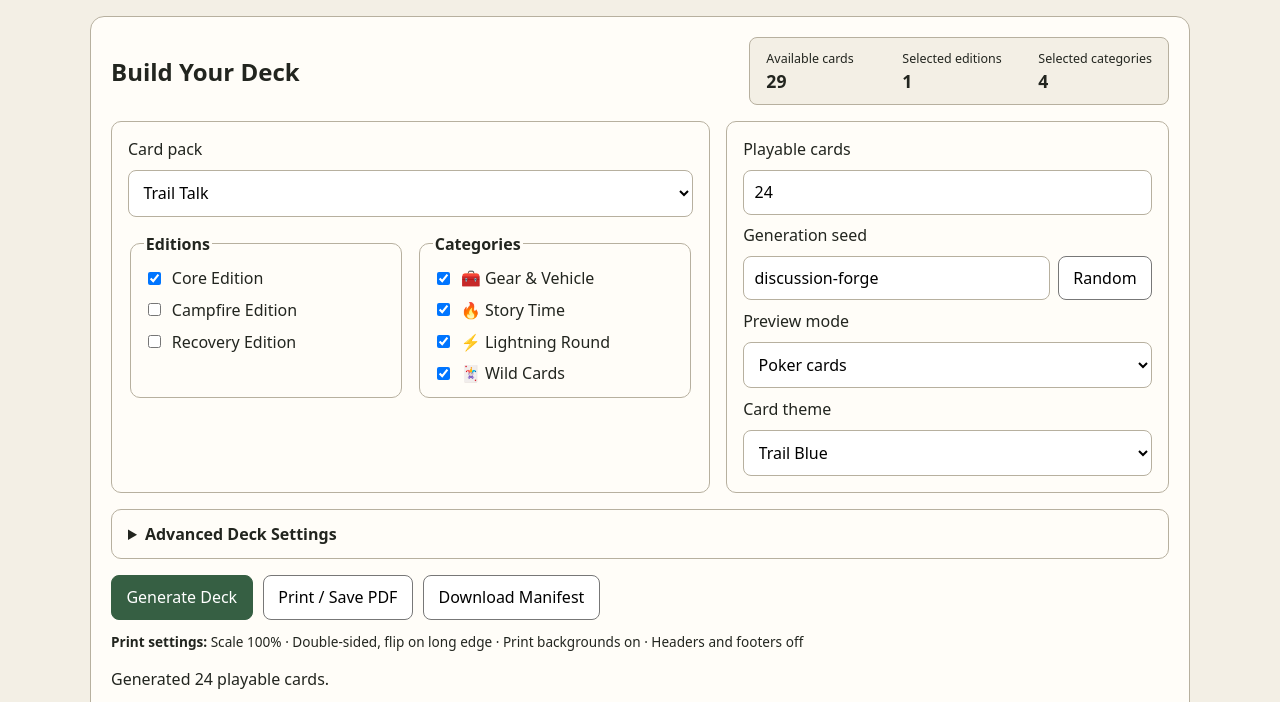
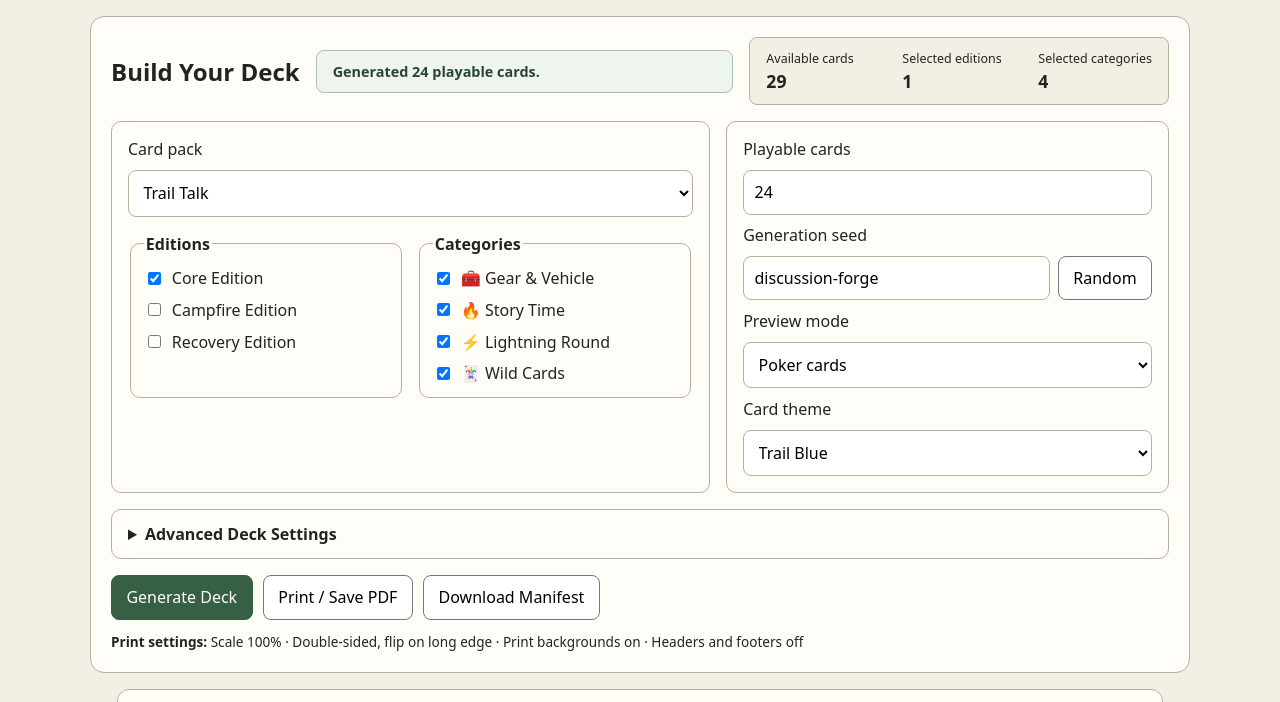
Before and after one commit to ldgregory/discussion-forge, a website with bundled scripts: page index.html in a window 1280 px wide. Both pictures are taken after a click on the button "Generate Deck". Shown: the part 98-800 px from the top of the page. Built offline with nearby package versions, Linux system fonts and the light colour scheme.

Commit message:
updates to UI layout for card statuses

```diff
--- a/css/styles.css
+++ b/css/styles.css
@@ -123,10 +123,10 @@ h1 {
 }
 
 .builder-heading-row {
-  display: flex;
+  display: grid;
+  grid-template-columns: auto minmax(18rem, 1fr) auto;
   align-items: center;
-  justify-content: space-between;
-  gap: 1.5rem;
+  gap: 1rem;
 
   margin-bottom: 1rem;
 }
@@ -290,6 +290,30 @@ button.primary {
 
 .status {
   min-height: 1.2em;
+}
+
+.builder-status {
+  margin: 0;
+  padding: 0.7rem 1rem;
+
+  background: #eef5ef;
+  border: 1px solid #a9c2ad;
+  border-radius: 8px;
+
+  color: #294632;
+  font-size: 0.9rem;
+  font-weight: 700;
+}
+
+.builder-status-warning {
+  background: #fff3cd;
+  border-color: #d9a62e;
+
+  color: #5f4300;
+}
+
+.builder-status:empty {
+  display: none;
 }
 
 /* =========================================================
@@ -830,10 +854,9 @@ button.primary {
   .builder-selection-summary {
     grid-template-columns: 1fr;
   }
-
   .builder-heading-row {
+    grid-template-columns: 1fr;
     align-items: stretch;
-    flex-direction: column;
   }
 }
 
--- a/index.html
+++ b/index.html
@@ -39,7 +39,18 @@
         <div class="builder-heading-row">
           <h2 id="builder-title">Build Your Deck</h2>
 
-          <div id="builder-selection-summary" class="builder-selection-summary" aria-live="polite">
+          <p
+            id="status"
+            class="status builder-status"
+            aria-live="polite"
+            aria-atomic="true"
+          ></p>
+
+          <div
+            id="builder-selection-summary"
+            class="builder-selection-summary"
+            aria-live="polite"
+          >
             <div>
               <span class="builder-summary-label">Available cards</span>
               <strong id="available-card-count">0</strong>
@@ -160,8 +171,6 @@
           Print backgrounds on ·
           Headers and footers off
         </p>
-
-        <p id="status" class="status" aria-live="polite" aria-atomic="true"></p>
       </section>
 
       <section
--- a/js/app.js
+++ b/js/app.js
@@ -270,8 +270,13 @@ function requireElement(id) {
  * The status element uses aria-live in index.html, so concise
  * updates are also announced by assistive technology.
  */
-function setStatus(message) {
+function setStatus(message, type = "success") {
   ui.status.textContent = message;
+
+  ui.status.classList.toggle(
+    "builder-status-warning",
+    type === "warning",
+  );
 }
 
 /* =========================================================
@@ -1116,7 +1121,7 @@ async function generateDeck() {
         printOutput: ui.printOutput,
       });
 
-      setStatus("Select at least one edition and one category.");
+      setStatus("Select at least one edition and one category.",  "warning",);
 
       return;
     }
@@ -1138,7 +1143,7 @@ async function generateDeck() {
         printOutput: ui.printOutput,
       });
 
-      setStatus("No cards match the selected editions and categories.");
+      setStatus("No cards match the selected editions and categories.", "warning",);
 
       return;
     }
```
